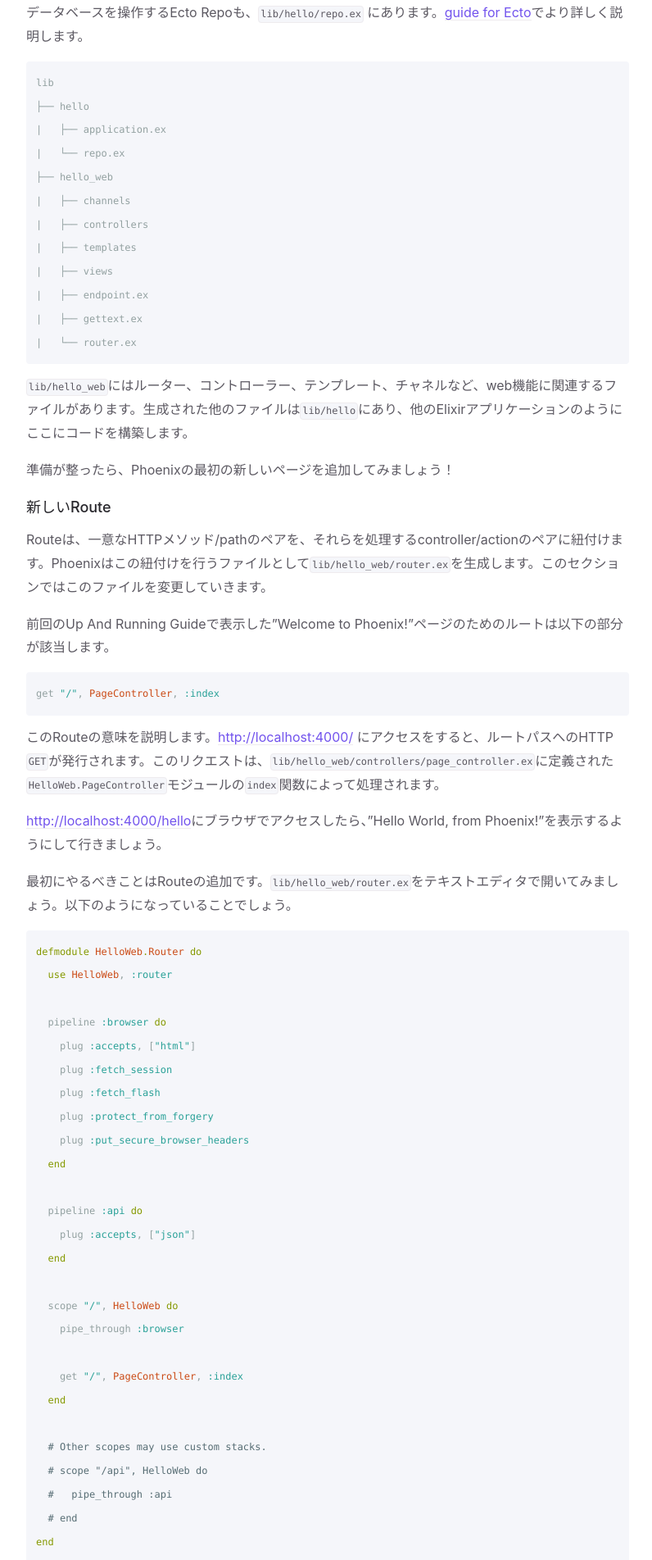
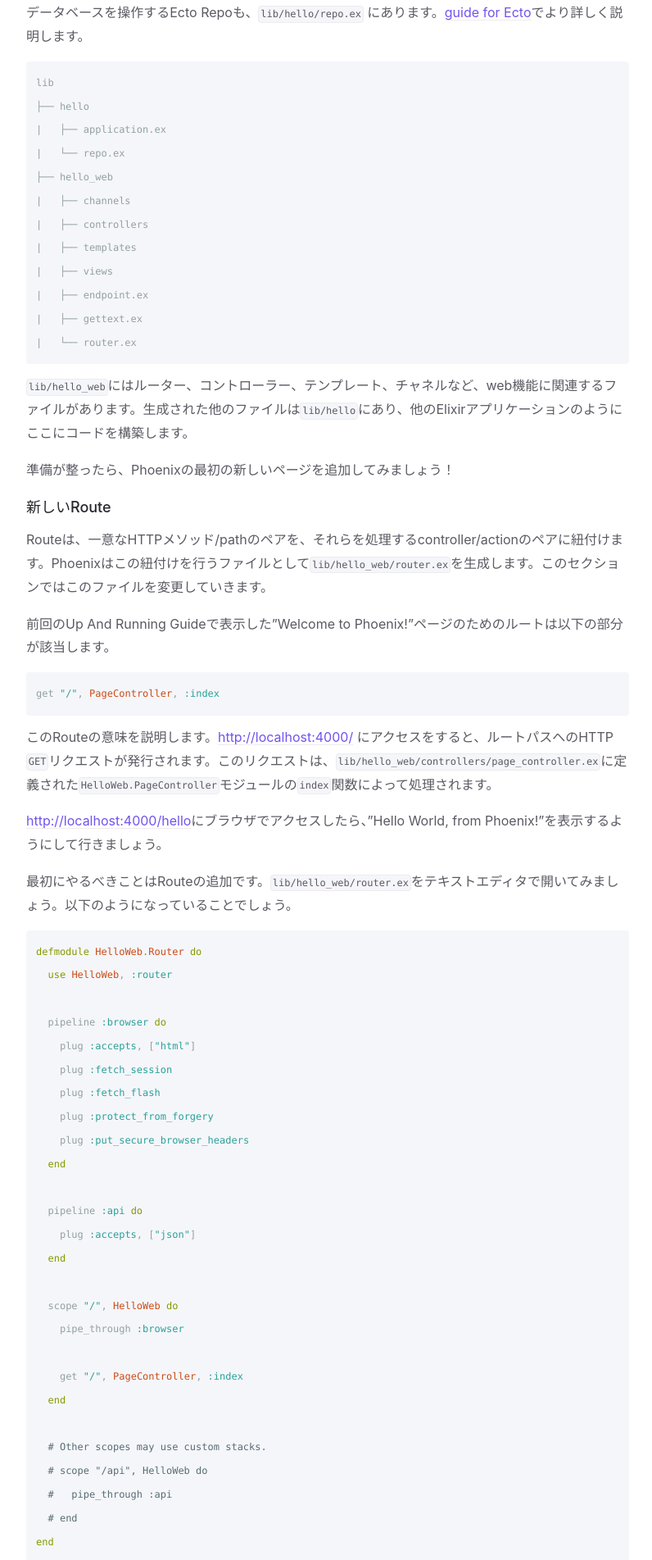
Before and after one commit to fukuoka-ex/phoenix-guide-ja, a Jekyll site: the page built from guides/1.4/adding_pages.md, in a window 1280 px wide. Shown: the part 1598-3501 px from the top of the page at 82% size, without its empty margins (372-1168 px from the left). Built offline with Jekyll 4.4.1, drawn with Linux system fonts in a browser that asks for light colours.

Commit message:
Update guides/1.4/adding_pages.md
review

Co-Authored-By: Koga Shozo <koga.shozo1020@gmail.com>

````diff
--- a/guides/1.4/adding_pages.md
+++ b/guides/1.4/adding_pages.md
@@ -82,7 +82,7 @@ Routeは、一意なHTTPメソッド/pathのペアを、それらを処理する
 get "/", PageController, :index
 ```
 
-このRouteの意味を説明します。[http://localhost:4000/](http://localhost:4000/) にアクセスをすると、ルートパスへのHTTP `GET`が発行されます。このリクエストは、`lib/hello_web/controllers/page_controller.ex`に定義された`HelloWeb.PageController`モジュールの`index`関数によって処理されます。
+このRouteの意味を説明します。[http://localhost:4000/](http://localhost:4000/) にアクセスをすると、ルートパスへのHTTP `GET`リクエストが発行されます。このリクエストは、`lib/hello_web/controllers/page_controller.ex`に定義された`HelloWeb.PageController`モジュールの`index`関数によって処理されます。
 
 [http://localhost:4000/hello](http://localhost:4000/hello)にブラウザでアクセスしたら、"Hello World, from Phoenix!"を表示するようにして行きましょう。
 
````
